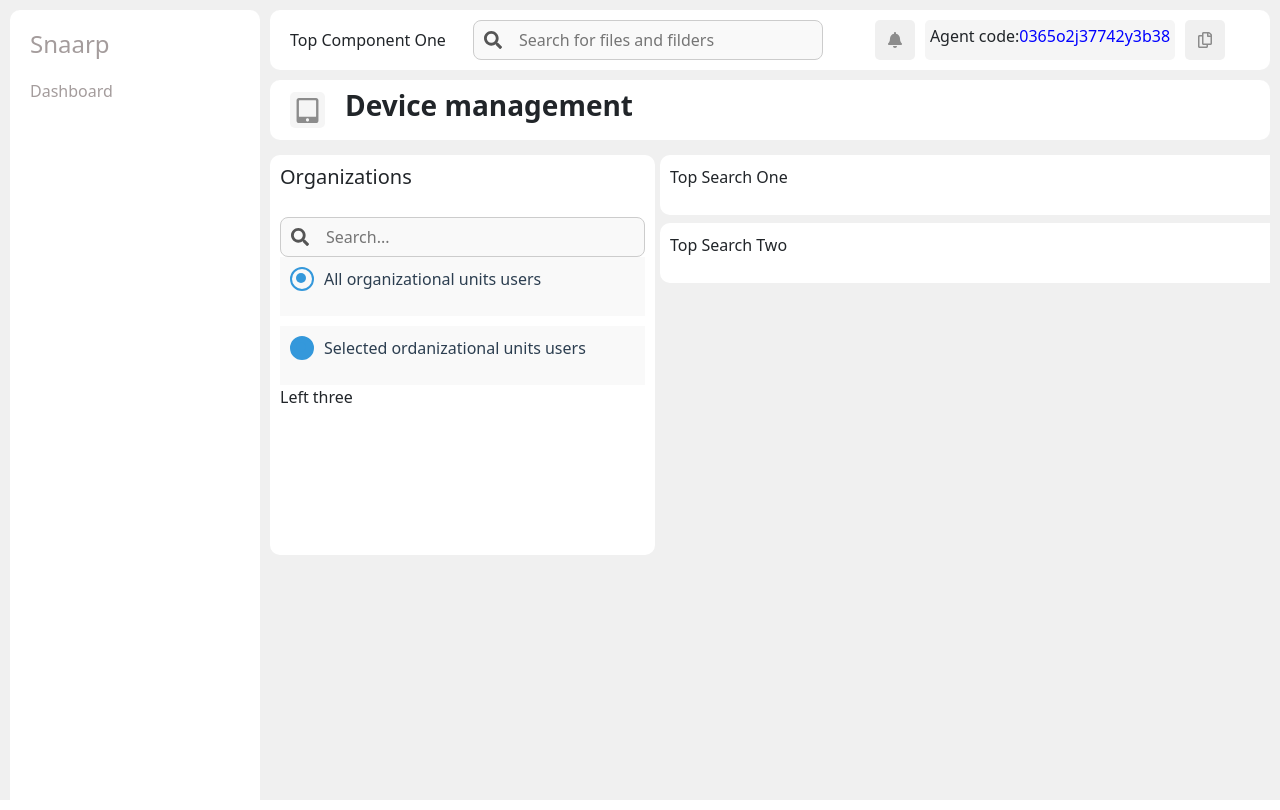
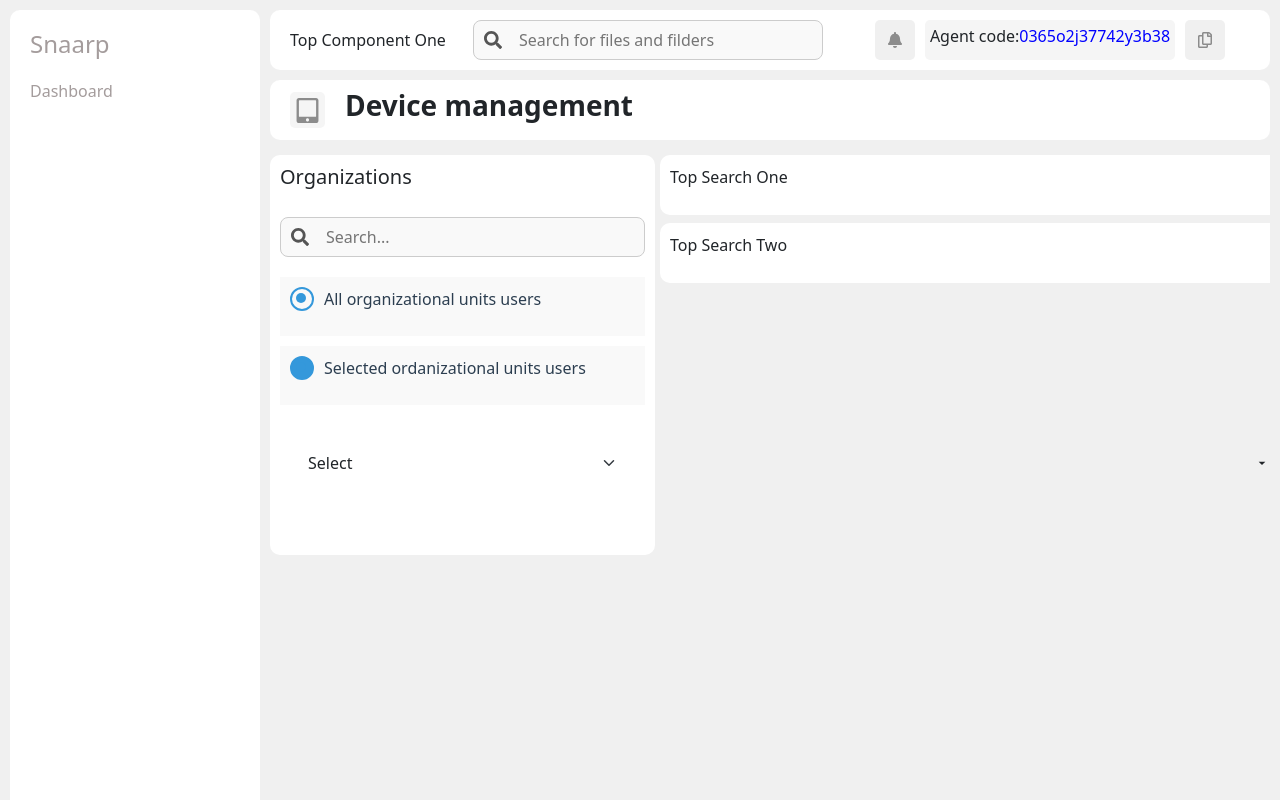
Before and after one commit to Peterzolo/Snaarp-Dashboard, a React (Vite) app: page / in a window 1280 px wide. Built offline with nearby package versions, Linux system fonts and the light colour scheme.

Commit message:
Select input
Added reusable select input component

```diff
--- /dev/null
+++ b/src/Components/SelectInput/SelectInput.tsx
@@ -0,0 +1,75 @@
+import React from 'react';
+import styled from 'styled-components';
+import { Form } from 'react-bootstrap'; // Bootstrap Form import
+import { MdArrowDropDown } from 'react-icons/md'; // React icon import
+
+interface ISelectInputProps {
+  label?: string;
+  value?: string;
+  onChange?: (event: React.ChangeEvent<HTMLSelectElement>) => void;
+  options: string[];
+  placeholder?: string; // Optional placeholder prop
+  helperText?: string;
+}
+
+export const SelectInput: React.FC<ISelectInputProps> = ({
+  label,
+  value,
+  onChange,
+  options,
+  placeholder,
+  helperText,
+}) => {
+  return (
+    <MainWrapper>
+      <Form.Group controlId="selectInput">
+        <Form.Label>{label}</Form.Label>
+        <div className="d-flex align-items-center">
+          <Form.Select value={value} onChange={onChange} className="no-border">
+            {placeholder && (
+              <option value="" disabled selected hidden>
+                {placeholder}
+              </option>
+            )}
+            {options.map((option, index) => (
+              <option key={index} value={option}>
+                {option}
+              </option>
+            ))}
+          </Form.Select>
+          <MdArrowDropDown
+            style={{
+              position: 'absolute',
+              right: '10px',
+              pointerEvents: 'none',
+            }}
+          />
+        </div>
+        {helperText && (
+          <Form.Text className="text-muted">{helperText}</Form.Text>
+        )}
+      </Form.Group>
+    </MainWrapper>
+  );
+};
+
+const MainWrapper = styled.div`
+  max-width: 400px;
+  margin: 0 auto;
+  padding: 16px;
+
+  .form-select {
+    position: relative;
+    padding-right: 30px;
+  }
+
+  .no-border {
+    border: none;
+    box-shadow: none;
+    border-radius: 0;
+  }
+
+  @media (max-width: 600px) {
+    max-width: 100%;
+  }
+`;
--- a/src/Screens/dashboard/LeftContent/components/LeftSubContentThree.tsx
+++ b/src/Screens/dashboard/LeftContent/components/LeftSubContentThree.tsx
@@ -1,8 +1,13 @@
 import React from 'react';
 import styled from 'styled-components';
+import { SelectInput } from '../../../../Components/SelectInput/SelectInput';
 
 export const LeftSubContentThree = () => {
-  return <MainWrapper>Left three</MainWrapper>;
+  return (
+    <MainWrapper>
+      <SelectInput label="" options={['']} placeholder="Select" />
+    </MainWrapper>
+  );
 };
 
 const MainWrapper = styled.div``;
--- a/src/Screens/dashboard/LeftContent/components/LeftSubContentTwo.tsx
+++ b/src/Screens/dashboard/LeftContent/components/LeftSubContentTwo.tsx
@@ -39,6 +39,7 @@ const MainWrapper = styled.div`
   display: flex;
   flex-direction: column;
   gap: 10px;
+  margin-top: 20px;
 `;
 
 const RadioButtonWrapper = styled.div`
```
